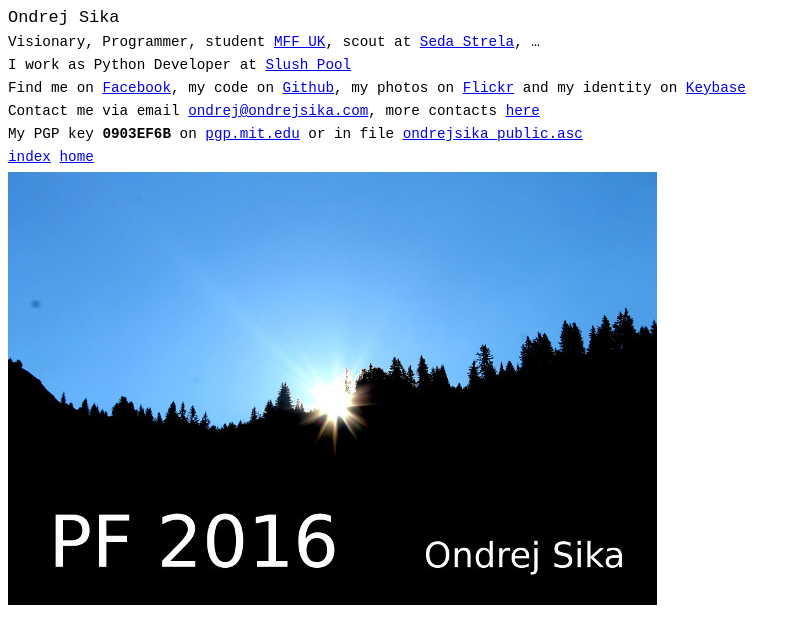
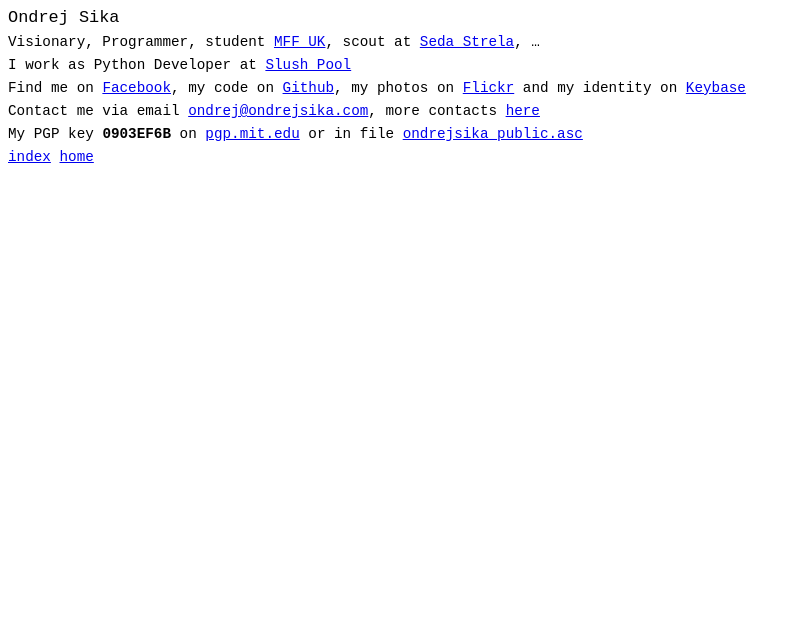
Before and after one commit to ondrejsika/ondrejsika.com, a Jekyll site: the page built from index.md, in a window 1280 px wide. Shown: the top 644 px of the page, without its empty margins (0-801 px from the left). Built offline with Jekyll 4.4.1, drawn with Linux system fonts in a browser that asks for light colours; Markdown is read by kramdown in place of the engine named in the settings; comment, search, counter and statistics services are not loaded.

Commit message:
remove PF 2016 from homepage

```diff
--- a/index.md
+++ b/index.md
@@ -14,5 +14,3 @@
 My PGP key __0903EF6B__ on [pgp.mit.edu](http://pgp.mit.edu/pks/lookup?op=vindex&search=0x775D8A020903EF6B) or in file [ondrejsika_public.asc](ondrejsika_public.asc)
 
 [index](/site-index.html) [home](/)
-
-[![PF2016](/static/content/pf2016/pf2016_small.jpg)](/pf/)
```
